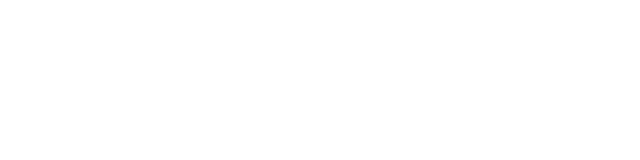
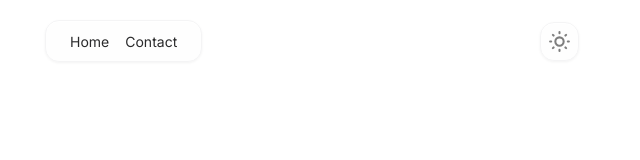
Before and after one commit to sammyteahan/personal-site, a Next.js app: page / in a window 1280 px wide. Shown: the top 160 px of the page, without its empty margins (328-968 px from the left). Built offline with nearby package versions, Linux system fonts and the light colour scheme.

Commit message:
Initial header layout

```diff
--- a/src/app/layout.tsx
+++ b/src/app/layout.tsx
@@ -1,6 +1,8 @@
 import './globals.css'
 import type { Metadata } from 'next'
 import { Inter } from 'next/font/google'
+
+import { cn } from "@/lib/utils"
 
 const inter = Inter({ subsets: ['latin'] })
 
@@ -15,7 +17,7 @@
 }) {
   return (
     <html lang="en">
-      <body className={inter.className}>
+      <body className={cn(inter.className, "mx-auto px-0")}>
         {children}
       </body>
     </html>
--- a/src/app/page.tsx
+++ b/src/app/page.tsx
@@ -1,7 +1,31 @@
 export default function Home() {
   return (
     <main className="h-[100vh] overflow-auto scrollbar-hide">
-      <header className="flex max-w-[35-rem] py-5 px-[12px] mx-auto w-full justify-between items-center">
+      <header className="flex max-w-[35rem] py-5 px-[13px] mx-auto w-full justify-between items-center">
+        <div className="bg-[#ffffffe6] drop-shadow-sm dark:bg-[#252529] px-4 py-2 border rounded-[14px] dark:border-[#2a2a2b] border-[#f4f4f5] ">
+          <a className="mx-2 text-[14px] hover:text-[#7e7e7e] hover:dark:text-[#7e7e7e] dark:text-[#E7E7E4] text-[#2a2a2b]">Home</a>
+          <a className="mx-2 text-[14px] hover:text-[#7e7e7e] hover:dark:text-[#7e7e7e] dark:text-[#E7E7E4] text-[#2a2a2b]">Contact</a>
+        </div>
+        <div className="flex w-full justify-between">
+          <div className="bg-[#ffffffe6] ml-auto drop-shadow-sm dark:bg-[#252529] border dark:border-[#2a2a2b] border-[#f4f4f5] p-1.5 rounded-[14px] text-[#7e7e7e] dark:text-[#7e7e7e] text-2xl md:text-4xl">
+            <svg
+              stroke="currentColor"
+              fill="none"
+              stroke-width="2"
+              viewBox="0 0 24 24"
+              aria-hidden="true"
+              height="25"
+              width="25"
+              xmlns="http://www.w3.org/2000/svg"
+            >
+              <path
+                stroke-linecap="round"
+                strokeLinejoin="round"
+                d="M12 3v1m0 16v1m9-9h-1M4 12H3m15.364 6.364l-.707-.707M6.343 6.343l-.707-.707m12.728 0l-.707.707M6.343 17.657l-.707.707M16 12a4 4 0 11-8 0 4 4 0 018 0z">
+              </path>
+            </svg>
+          </div>
+        </div>
       </header>
     </main>
   )
```
